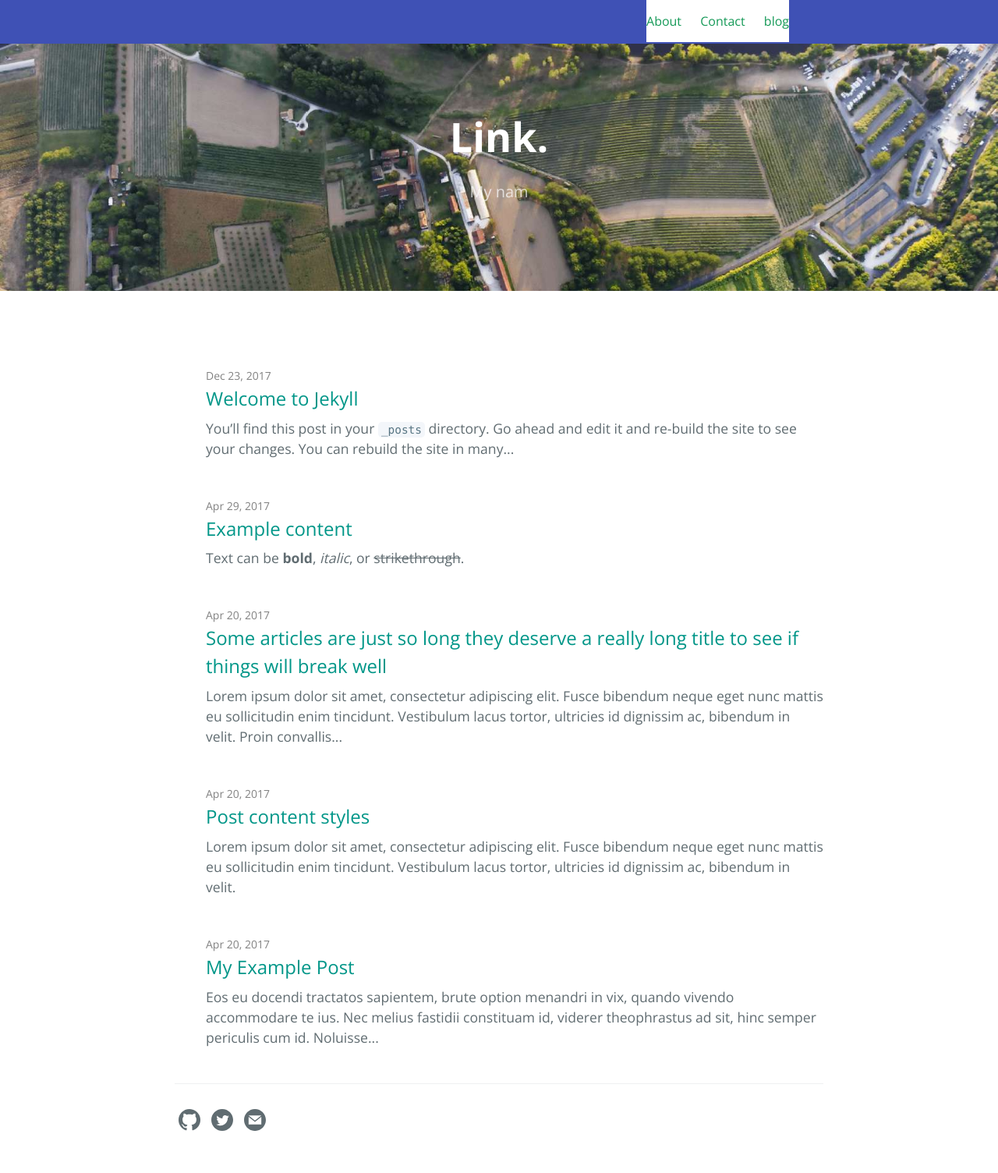
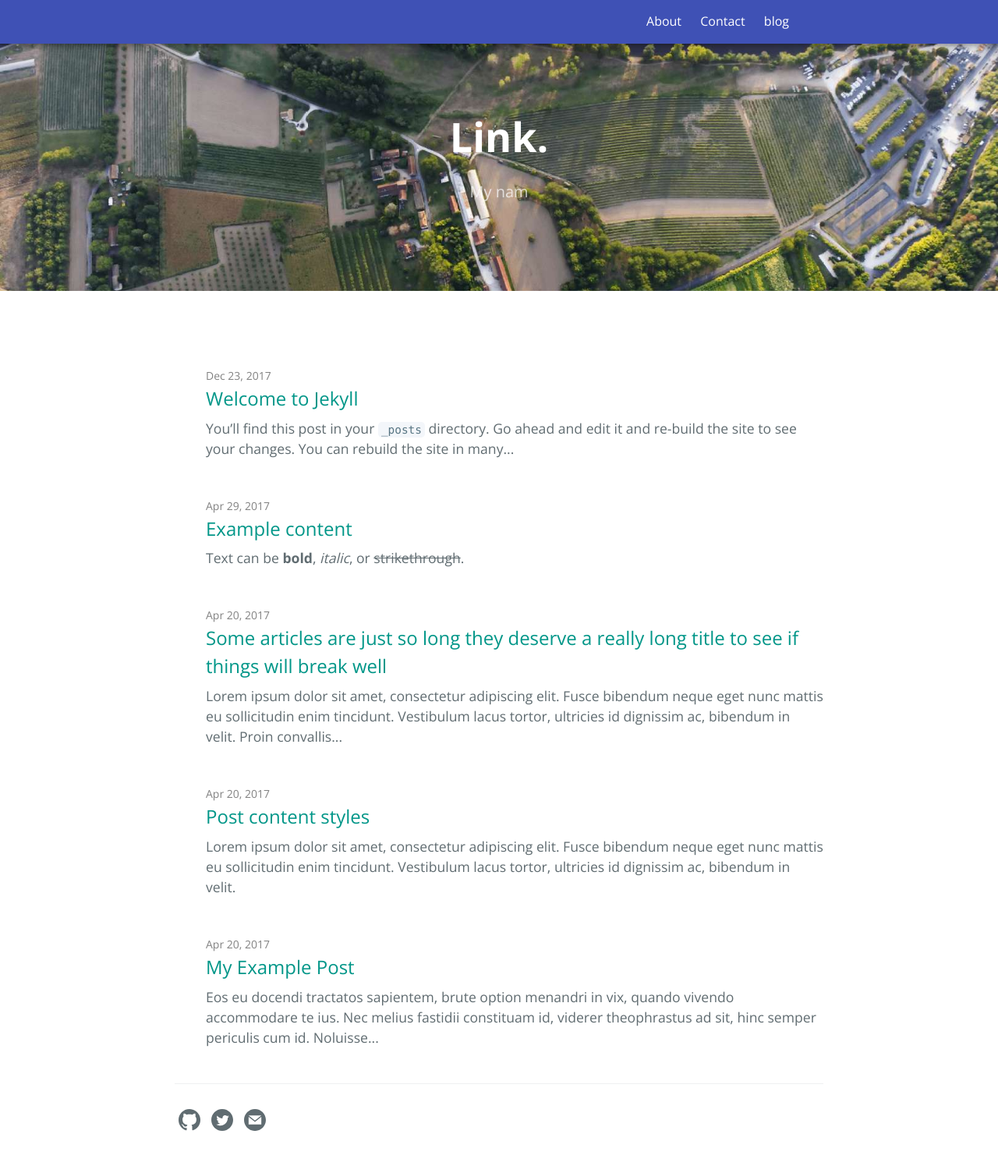
Before and after one commit to link9596/qwq, a Jekyll site: the page built from index.md, in a window 1280 px wide. Shown: the whole page at 78% size. Built offline with Jekyll 4.4.1, drawn with Linux system fonts in a browser that asks for light colours.

Commit message:
Update _layout.scss

```diff
--- a/_sass/blog/_layout.scss
+++ b/_sass/blog/_layout.scss
@@ -5,6 +5,7 @@
   border-bottom: 0px solid $grey-color-light;
   min-height: $spacing-unit * 1.865;
   background-color: #3F51B5;
+  box-shadow: 0 3px 5px -1px rgba(0, 0, 0, .2), 0 5px 8px 0 rgba(0, 0, 0, .14), 0 1px 14px 0 rgba(0, 0, 0, .12);
 
   // Positioning context for the mobile navigation icon
   position: relative;
@@ -30,7 +31,7 @@
 .site-nav {
   float: right;
   line-height: $base-line-height * $base-font-size * 2.25;
-  background-color: #ffffff;
+  background-color: #3F51B5;
 
   .nav-trigger {
       display: none;
@@ -41,7 +42,8 @@
   }
 
   .page-link {
-    color: $text-color;
+    /*color: $text-color;*/
+    color: #ffffff;
     line-height: $base-line-height;
 
     // Gaps between nav items, but not on the last one
```
